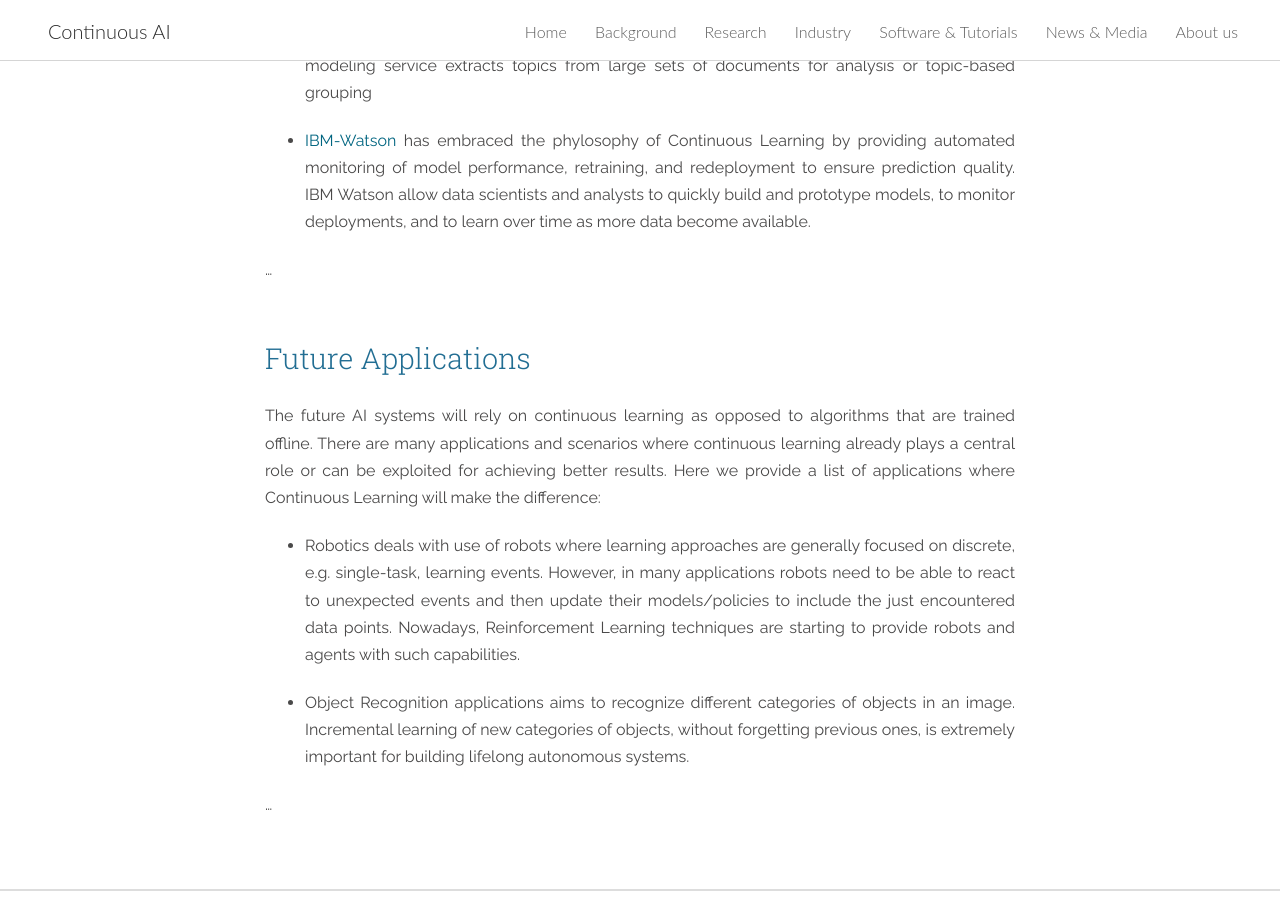
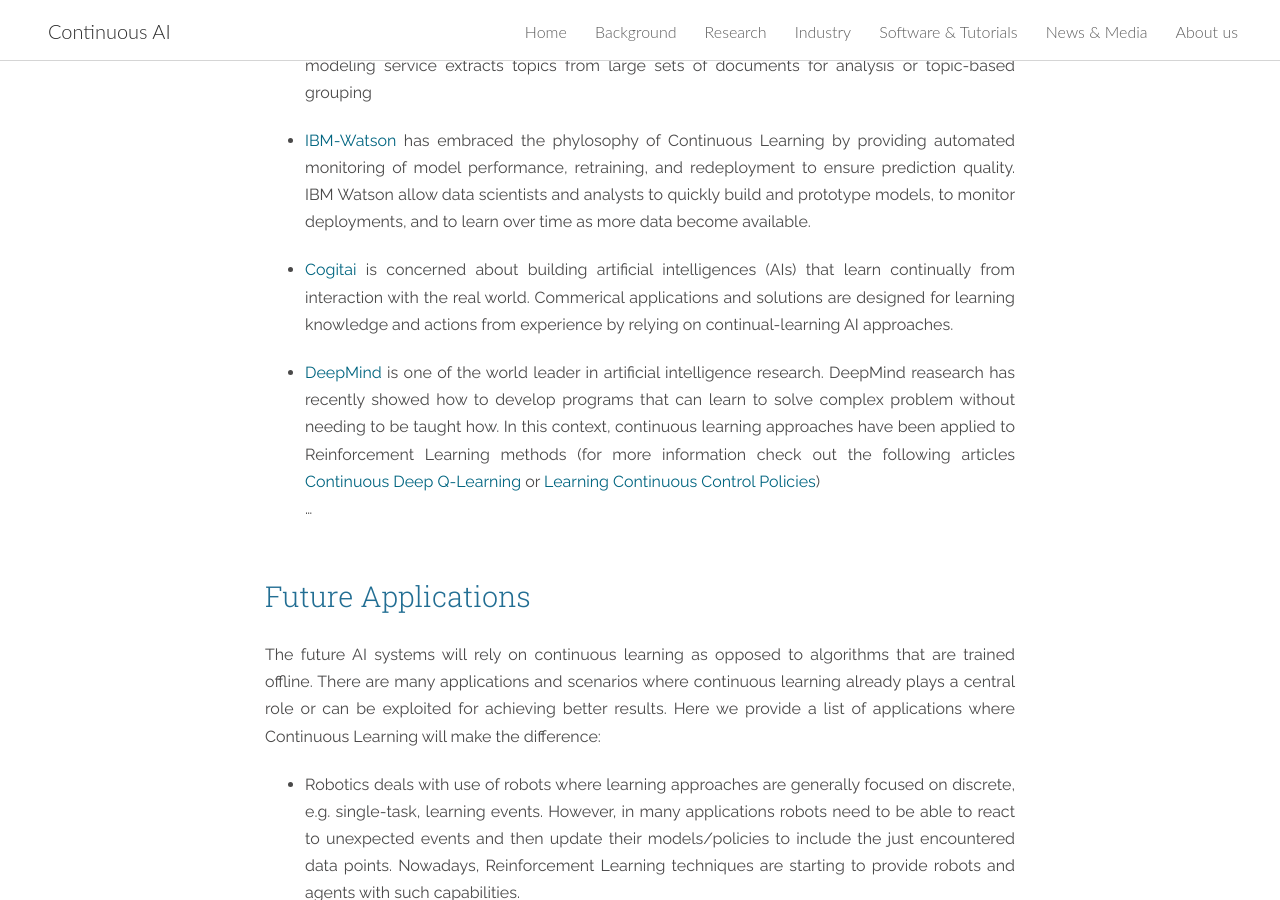
Before and after one commit to giparisi/website, a Jekyll site: the page built from industry.md, in a window 1280 px wide and 900 px high, scrolled down 841 px. Built offline with Jekyll 4.4.1, drawn with Linux system fonts in a browser that asks for light colours; nearby versions of some CDN libraries.

Commit message:
deepMind - cogitai (industry)

```diff
--- a/industry.md
+++ b/industry.md
@@ -24,6 +24,9 @@
 
 - [IBM-Watson][IBM-Watson] has embraced the phylosophy of Continuous Learning by providing automated monitoring of model performance, retraining, and redeployment to ensure prediction quality. IBM Watson allow data scientists and analysts to quickly build and prototype models, to monitor deployments, and to learn over time as more data become available.
 
+- [Cogitai][cogitai] is concerned about building artificial intelligences (AIs) that learn continually from interaction with the real world. Commerical applications and solutions are designed for learning knowledge and actions from experience by relying on continual-learning AI approaches.
+
+- [DeepMind][deepMind] is one of the world leader in artificial intelligence research. DeepMind reasearch has recently showed how to develop programs that can learn to solve complex problem without needing to be taught how. In this context, continuous learning approaches have been applied to Reinforcement Learning methods (for more information check out the following articles [Continuous Deep Q-Learning][Continuous Deep Q-Learning with Model-based Acceleration] or [Learning Continuous Control Policies][Learning Continuous Control Policies])
 ...
 
 <a href="#projects"></a>
@@ -42,3 +45,7 @@
 [neurala-lifelong]:https://www.neurala.com/press-releases/edge-deep-learning-without-cloud
 [Amazon-Comprehend]:https://aws.amazon.com/comprehend/
 [IBM-Watson]:https://datascience.ibm.com/docs/content/analyze-data/ml-continuous-learning.html
+[cogitai]:https://www.cogitai.com/
+[deepMind]:https://deepmind.com/
+[Continuous Deep Q-Learning with Model-based Acceleration]:https://deepmind.com/research/publications/continuous-deep-q-learning-model-based-acceleration/
+[Learning Continuous Control Policies]:https://deepmind.com/research/publications/learning-continuous-control-policies-stochastic-value-gradients/
```
